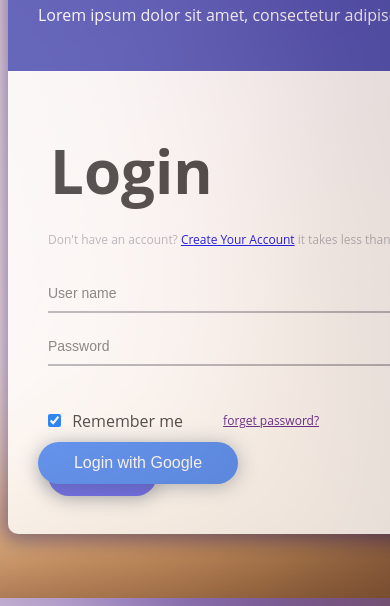
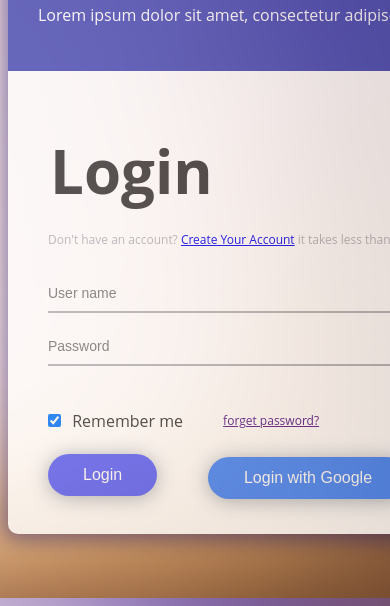
Before and after one commit to RealRichi3/Journal, a plain HTML site: page login-page/loginSignup.html in a window 390 px wide. Shown: the part 246-852 px from the top of the page. Drawn offline with Linux system fonts and the light colour scheme.

Commit message:
Fixed 'Login With Google' btn position in portrait view

```diff
--- a/login-page/loginSignupStyle.css
+++ b/login-page/loginSignupStyle.css
@@ -279,6 +279,11 @@ label {
         float: left;
     }
 
+    .loginGoogle {
+        bottom: 35px;
+        left: 200px;
+    }
+
     .box-form .right .remember-me--forget-password {
         display: flex;
         justify-content: left;
```
